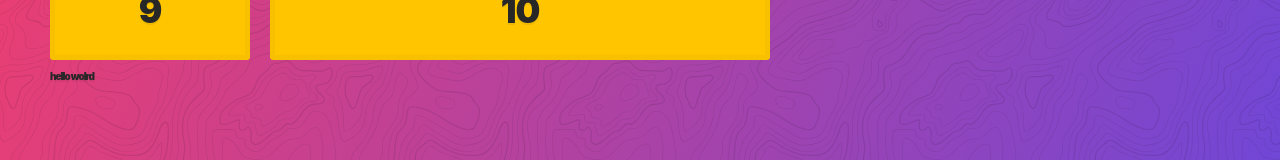
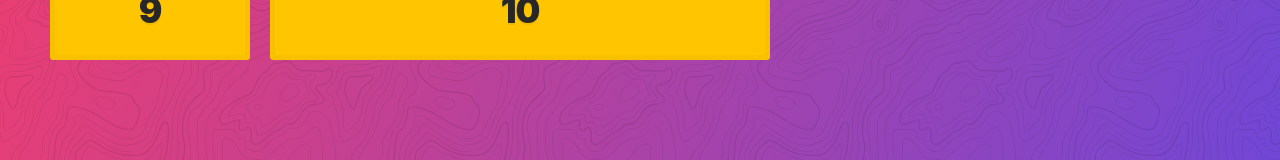
Before and after one commit to alberthoxha/css-grid-master, a React (Vite) app: page / in a window 1280 px wide. Shown: the part 520-680 px from the top of the page. Built offline with nearby package versions, Linux system fonts and the light colour scheme.

Commit message:
grid auto flow explained

```diff
--- a/src/App.jsx
+++ b/src/App.jsx
@@ -1,8 +1,6 @@
-import './App.css'
-
+import './App.css';
 
 function App() {
-
   return (
     <>
       <div className="container">
@@ -17,10 +15,8 @@ function App() {
         <div className="item">9</div>
         <div className="item">10</div>
       </div>
-
-    <p>hello wolrd</p>
     </>
-  )
+  );
 }
 
-export default App
+export default App;
```
Also changed, not shown: .eslintrc.cjs, 2 other files (tests, documents, lock files or other folders). Lines whose indentation alone changed are shown as unchanged.
